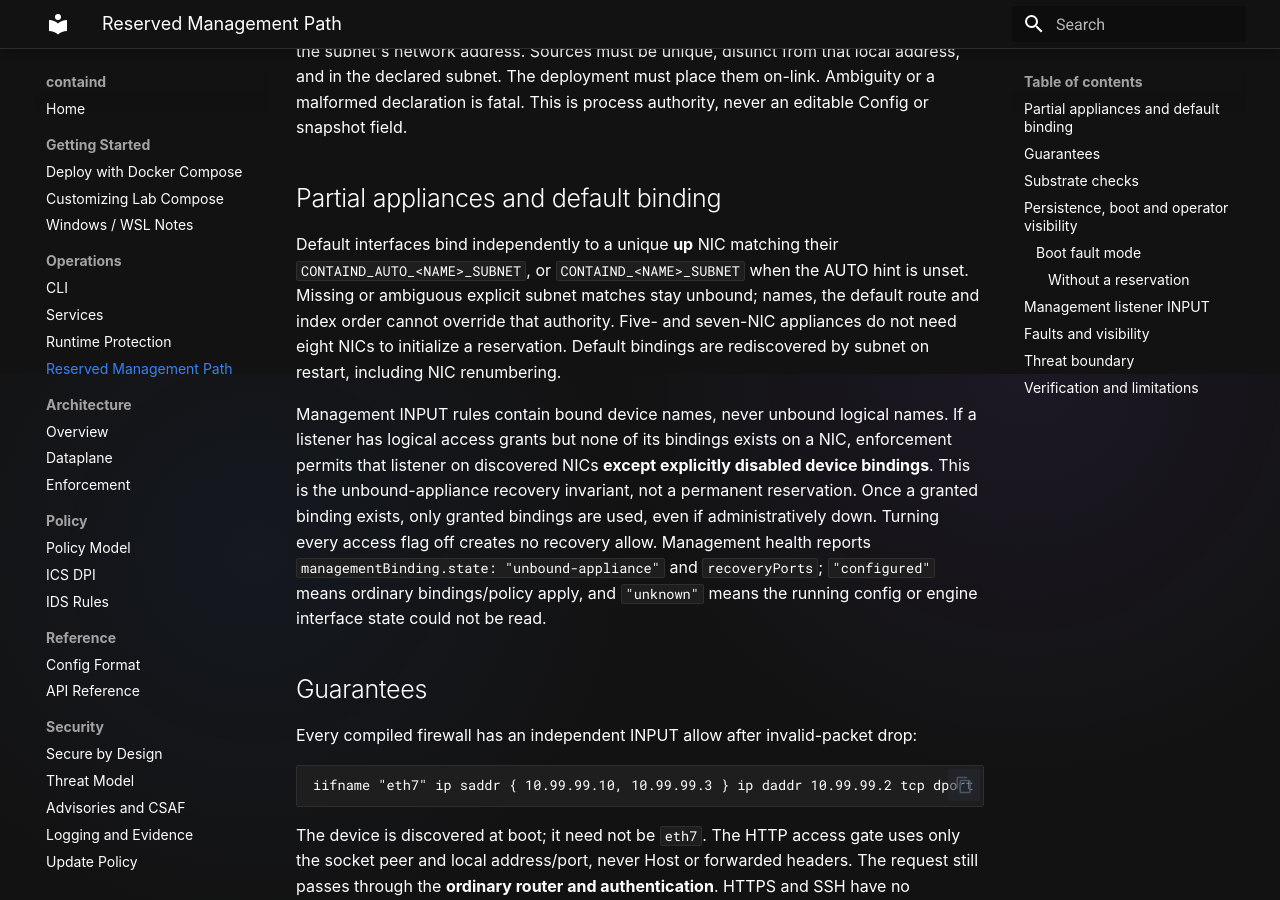
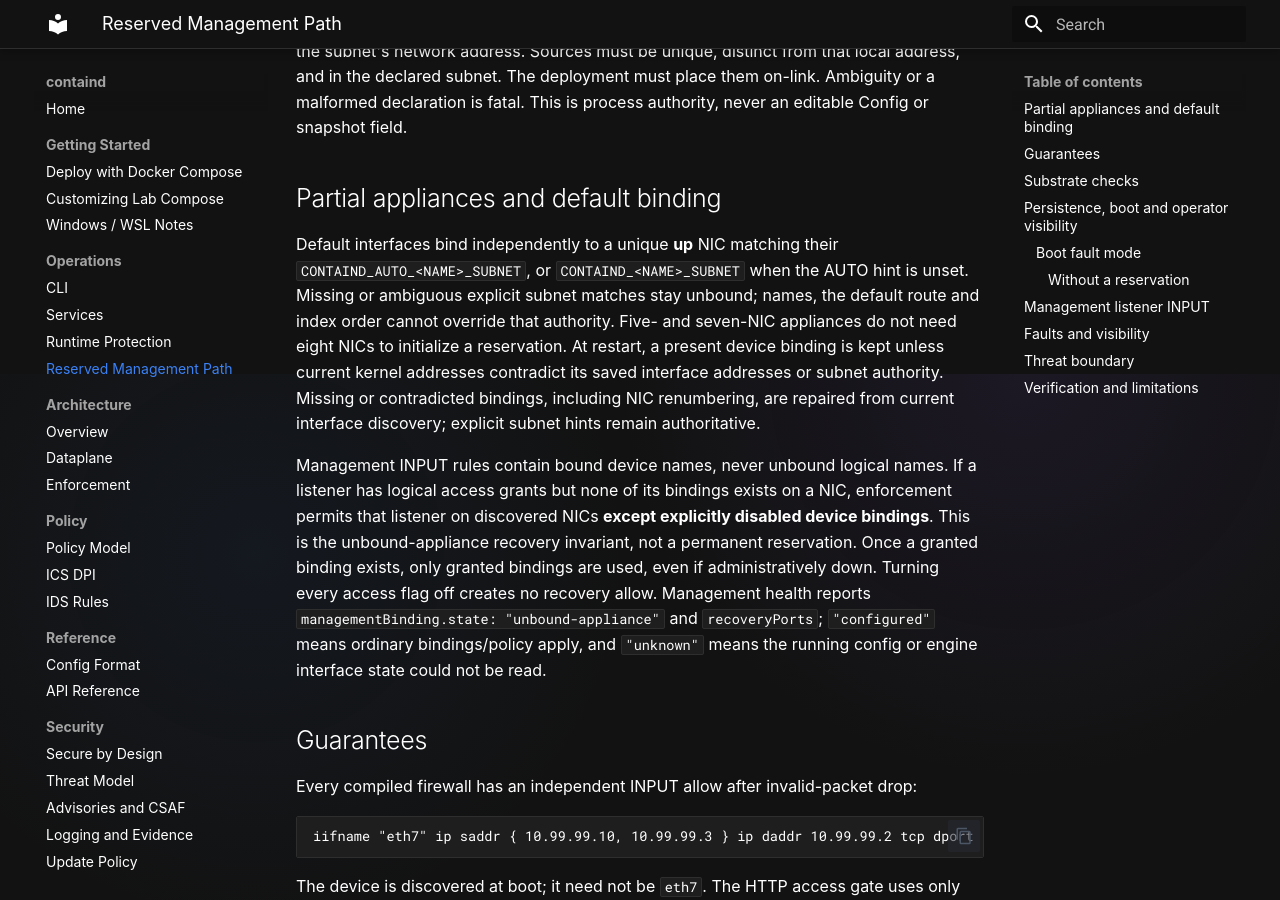
Before and after one commit to tonylturner/containd, an MkDocs documentation site: the page built from docs/mkdocs/management-reservation.md, in a window 1280 px wide and 900 px high, scrolled down 526 px. Built offline with MkDocs 1.6.1 and Material for MkDocs 9.7.7, drawn with Linux system fonts in a browser that asks for light colours.

Commit message:
Document restart binding repair and off scanner state

```diff
--- a/docs/mkdocs/management-reservation.md
+++ b/docs/mkdocs/management-reservation.md
@@ -30,7 +30,10 @@ Default interfaces bind independently to a unique **up** NIC matching their
 unset. Missing or ambiguous explicit subnet matches stay
 unbound; names, the default route and index order cannot override that authority.
 Five- and seven-NIC appliances do not need eight NICs to initialize a reservation.
-Default bindings are rediscovered by subnet on restart, including NIC renumbering.
+At restart, a present device binding is kept unless current kernel addresses
+contradict its saved interface addresses or subnet authority. Missing or
+contradicted bindings, including NIC renumbering, are repaired from current
+interface discovery; explicit subnet hints remain authoritative.
 
 Management INPUT rules contain bound device names, never unbound logical names.
 If a listener has logical access grants but none of its bindings exists on a
```
Also changed, not shown: CHANGELOG.md.
